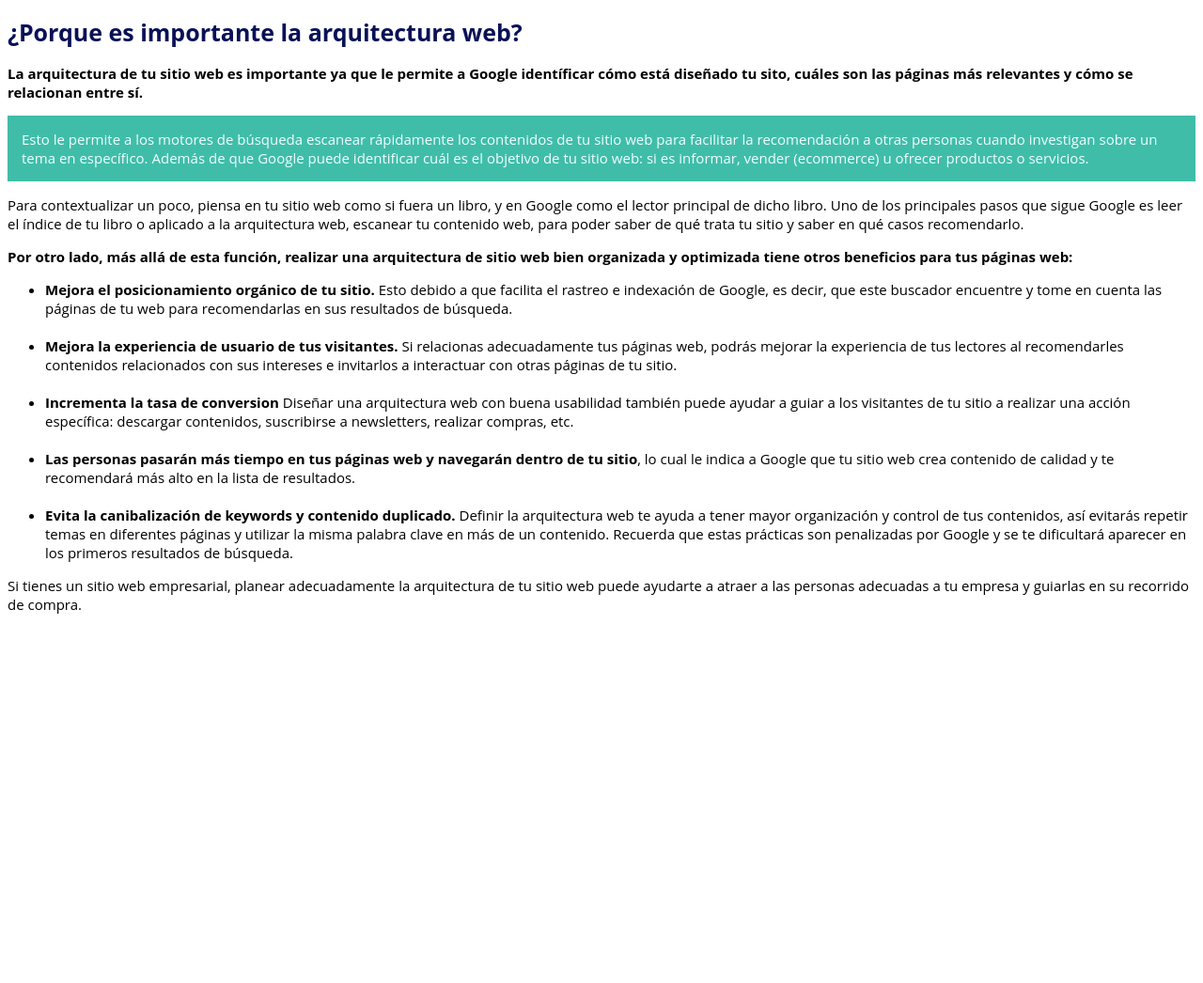
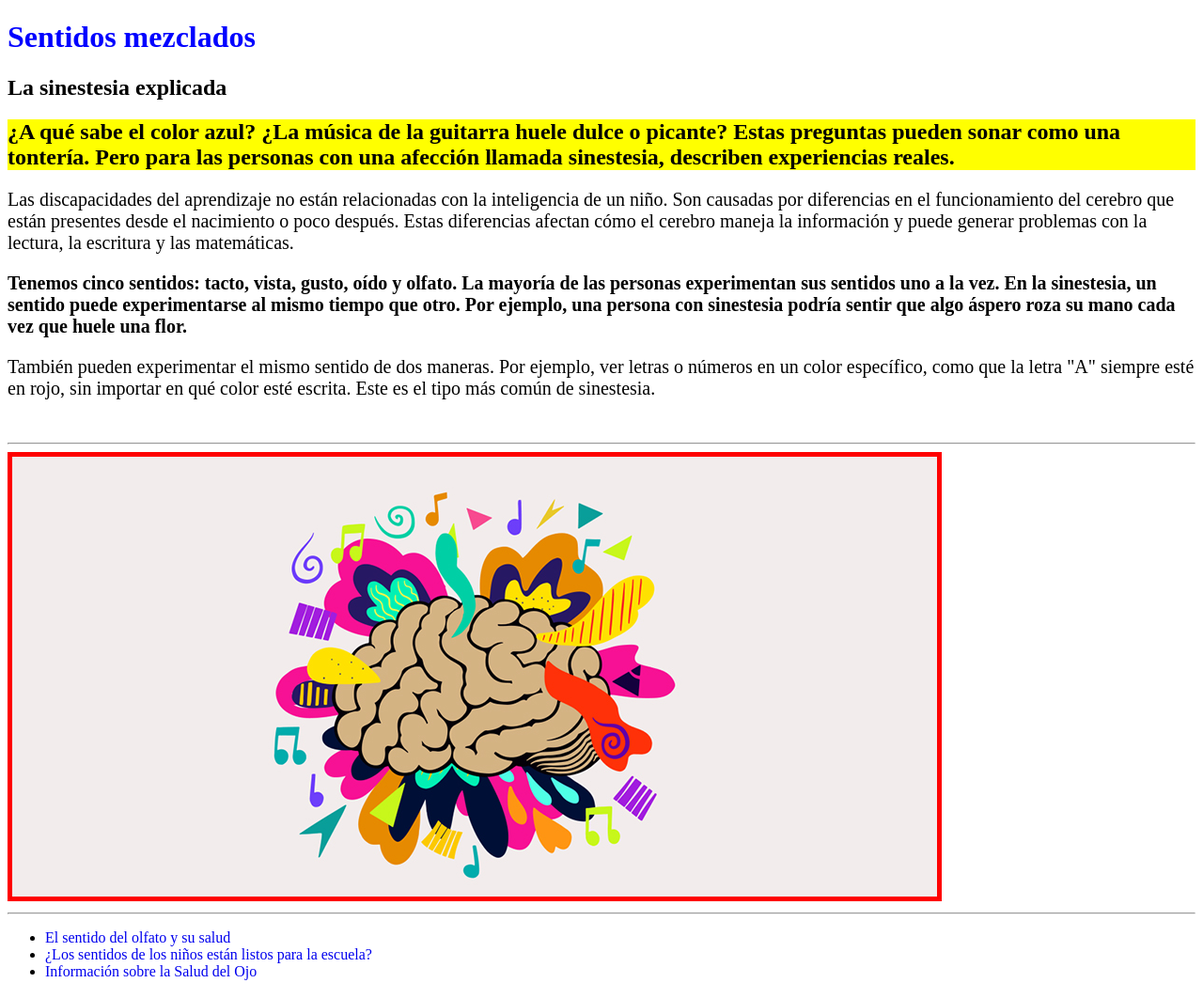
Before and after one commit to lmBryan/-5-Repaso, a plain HTML site: page Index.html in a window 1280 px wide. Shown: the whole page at 94% size. Before the commit the page ends 800 px from the top, so only its background shows below. Drawn offline with Linux system fonts and the light colour scheme.

Commit message:
Terminada Practica P2

```diff
--- a/Index.html
+++ b/Index.html
@@ -4,47 +4,40 @@
     <meta charset="UTF-8">
     <meta http-equiv="X-UA-Compatible" content="IE=edge">
     <meta name="viewport" content="width=device-width, initial-scale=1.0">
-    <title>Repaso</title>
+    <title>Sinestesia</title>
     <link rel="stylesheet" href="Style.css">
 </head>
 <body>
-    <h1>¿Porque es importante la arquitectura web?</h1>
+    <h1>Sentidos mezclados</h1>
 
-        <p><span class="BOLD">La arquitectura de tu sitio web es importante ya que le permite a Google identíficar cómo está diseñado
-        tu sito, cuáles son las páginas más relevantes y cómo se relacionan entre sí.</span></p>
+    <h2>La sinestesia explicada</h2>
 
-    <div class="div1">
-        Esto le permite a los motores de búsqueda escanear rápidamente los
-        contenidos de tu sitio web para facilitar la recomendación a otras
-        personas cuando investigan sobre un tema en específico. Además de que
-        Google puede identificar cuál es el objetivo de tu sitio web: si es
-        informar, vender (ecommerce) u ofrecer productos o servicios.
-    </div>
+    <h2 class="destacado">¿A qué sabe el color azul? ¿La música de la guitarra huele dulce o picante? Estas preguntas pueden sonar como una tontería. Pero para las personas con una afección llamada sinestesia, describen experiencias reales.</h2>
 
-        <p>Para contextualizar un poco, piensa en tu sitio web como si fuera un libro, y en Google como el lector principal de dicho libro.
-            Uno de los principales pasos que sigue Google es leer el índice de tu libro o aplicado a la arquitectura web, escanear tu contenido web, para poder saber de qué trata tu sitio y saber en qué casos recomendarlo.</p>
+    <p>Las discapacidades del aprendizaje no están relacionadas con la inteligencia de un niño. Son causadas por diferencias en el funcionamiento del cerebro que están presentes desde el nacimiento o poco después. Estas diferencias afectan cómo el cerebro maneja la información y puede generar problemas con la lectura, la escritura y las matemáticas.</p>
 
-        <p><span class="BOLD">Por otro lado, más allá de esta función, realizar una arquitectura de sitio web bien organizada y optimizada tiene otros beneficios para tus páginas web:</span></p>
+    <p class="titulo">Tenemos cinco sentidos: tacto, vista, gusto, oído y olfato. La mayoría de las personas experimentan sus sentidos uno a la vez. En la sinestesia, un sentido puede experimentarse al mismo tiempo que otro. Por ejemplo, una persona con sinestesia podría sentir que algo áspero roza su mano cada vez que huele una flor.</p>
+
+    <p>También pueden experimentar el mismo sentido de dos maneras. Por ejemplo, ver letras o números en un color específico, como que la letra "A" siempre esté en rojo, sin importar en qué color esté escrita. Este es el tipo más común de sinestesia.</p>
+
+    <br><hr>
+
+    <img src="a.jpg" alt="Sinestesia">
+
+    <br><hr>
+
 
     <ul>
-        <li><span class="BOLD">Mejora el posicionamiento orgánico de tu sitio.</span> Esto debido a que facilita el rastreo e indexación de Google, es decir, que este buscador encuentre y tome en cuenta las páginas de tu web para recomendarlas en sus resultados de búsqueda.</li>
-        <br>
-
-        <li><span class="BOLD">Mejora la experiencia de usuario de tus visitantes.</span>  Si relacionas adecuadamente tus páginas web, podrás mejorar la experiencia de tus lectores al recomendarles contenidos relacionados con sus intereses e invitarlos a interactuar con otras páginas de tu sitio.</li>
-        <br>
-
-        <li><span class="BOLD">Incrementa la tasa de conversion</span> Diseñar una arquitectura web con buena usabilidad también puede ayudar a guiar a los visitantes de tu sitio a realizar una acción específica: descargar contenidos, suscribirse a newsletters, realizar compras, etc.</li>
-        <br>
-
-        <li><span class="BOLD">Las personas pasarán más tiempo en tus páginas web y navegarán dentro de tu sitio</span>, lo cual le indica a Google que tu sitio web crea contenido de calidad y te recomendará más alto en la lista de resultados.</li>
-        <br>
-
-        <li><span class="BOLD"> Evita la canibalización de keywords y contenido duplicado.</span> Definir la arquitectura web te ayuda a tener mayor organización y control de tus contenidos, así evitarás repetir temas en diferentes páginas y utilizar la misma palabra clave en más de un contenido. Recuerda que estas prácticas son penalizadas por Google y se te dificultará aparecer en los primeros resultados de búsqueda.</li>
-
+        <li><a href="https://salud.nih.gov/articulo/lo-que-su-nariz-sabe/">El sentido del olfato y su salud</a></li>
+        <li><a href="https://salud.nih.gov/recursos-de-salud/ediciones-especiales/crianza/ver-escuchar-hablar/">¿Los sentidos de los niños están listos para la escuela?</a></li>
+        <li><a href="https://nei.nih.gov/health/espanol">Información sobre la Salud del Ojo</a></li>
     </ul>
 
-    <p>Si tienes un sitio web empresarial, planear adecuadamente la arquitectura de tu sitio web puede ayudarte a atraer a las personas adecuadas a tu empresa y guiarlas en su recorrido de compra.</p>
-    <br>
+
+
+
+
+
 
 </body>
 </html>
--- a/Style.css
+++ b/Style.css
@@ -1,20 +1,26 @@
-*{
-    font-family: 'Open Sans',sans-serif,Arial,Helvetica;;
-    font-size: 15px;
+h1 {
+    color: blue;
 }
 
-h1{
-    color: rgb(9, 17, 87);
-    font-size: 25px;
+p {
+    font-size: 20px;
+}
+
+img {
+    border: 5px;
+    border-color: red;
+    border-style: solid;
 
 }
 
-.div1{
-    background-color: #40bda9;
-    padding: 15px;
-    color: azure;
+a {
+    text-decoration: none;
 }
 
-.BOLD{
+.destacado {
+    background-color: yellow;
+}
+
+.titulo {
     font-weight: bold;
 }
```
Also changed, not shown: Imagen.jpg (added), a.jpg (added).
